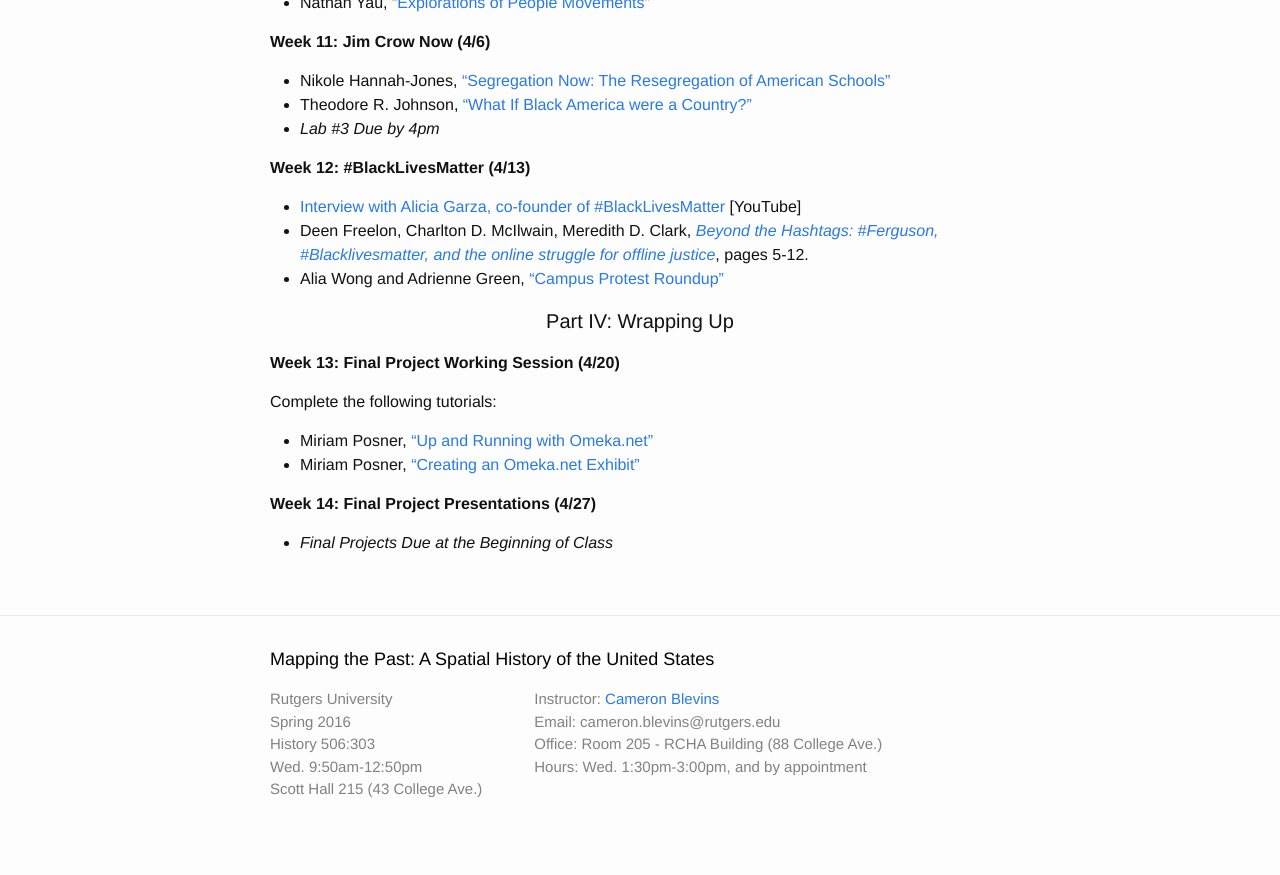
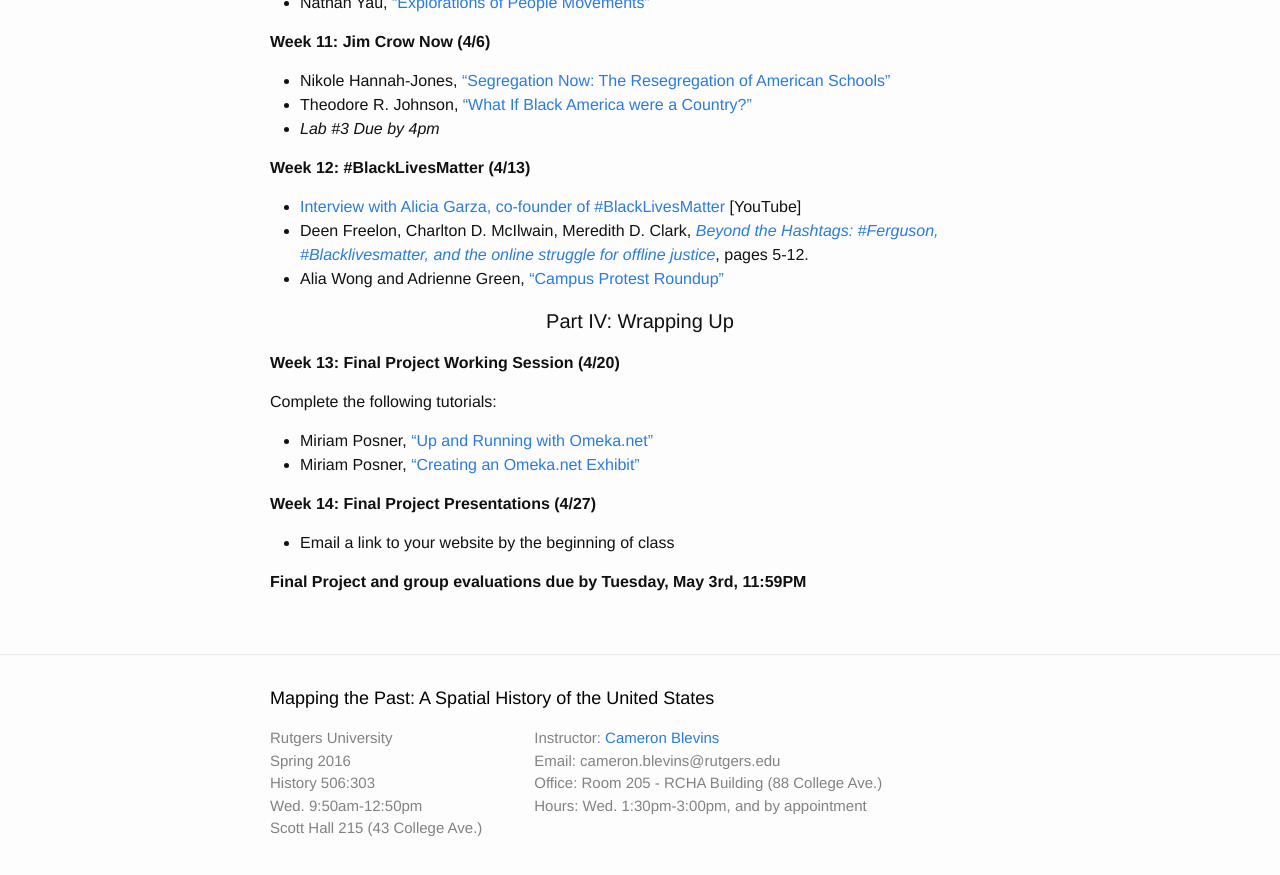
Before and after one commit to cblevins/mtp2016, a Jekyll site: the page built from schedule.md, in a window 1280 px wide and 900 px high, scrolled down 1699 px. Shown: the top 875 px of the window. Built offline with Jekyll 4.4.1, drawn with Linux system fonts in a browser that asks for light colours.

Commit message:
final project updates

```diff
--- a/schedule.md
+++ b/schedule.md
@@ -98,4 +98,6 @@ Complete the following tutorials:
 
 **Week 14: Final Project Presentations (4/27)**
 
-- *Final Projects Due at the Beginning of Class*
+- Email a link to your website by the beginning of class
+
+**Final Project and group evaluations due by Tuesday, May 3rd, 11:59PM**
```
Also changed, not shown: assignments.md (+1 -1 lines).
